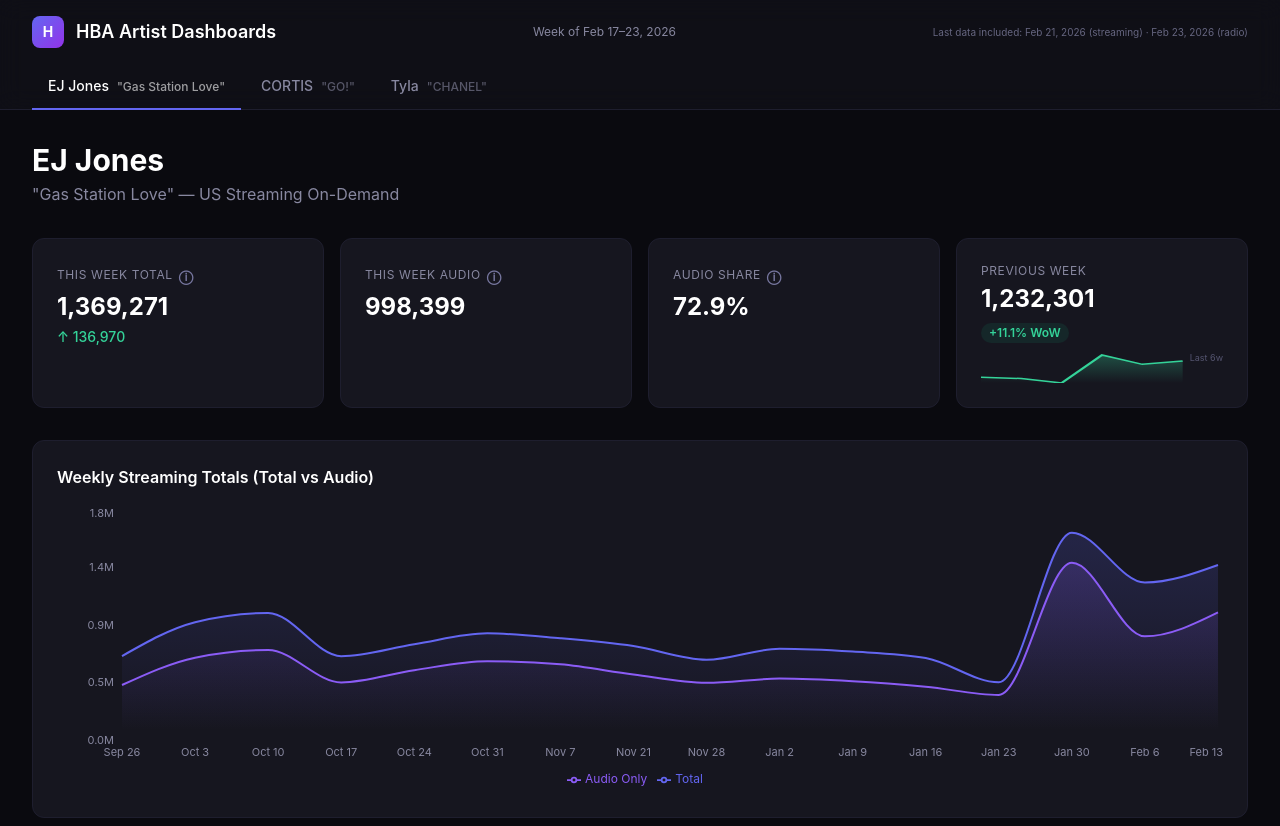
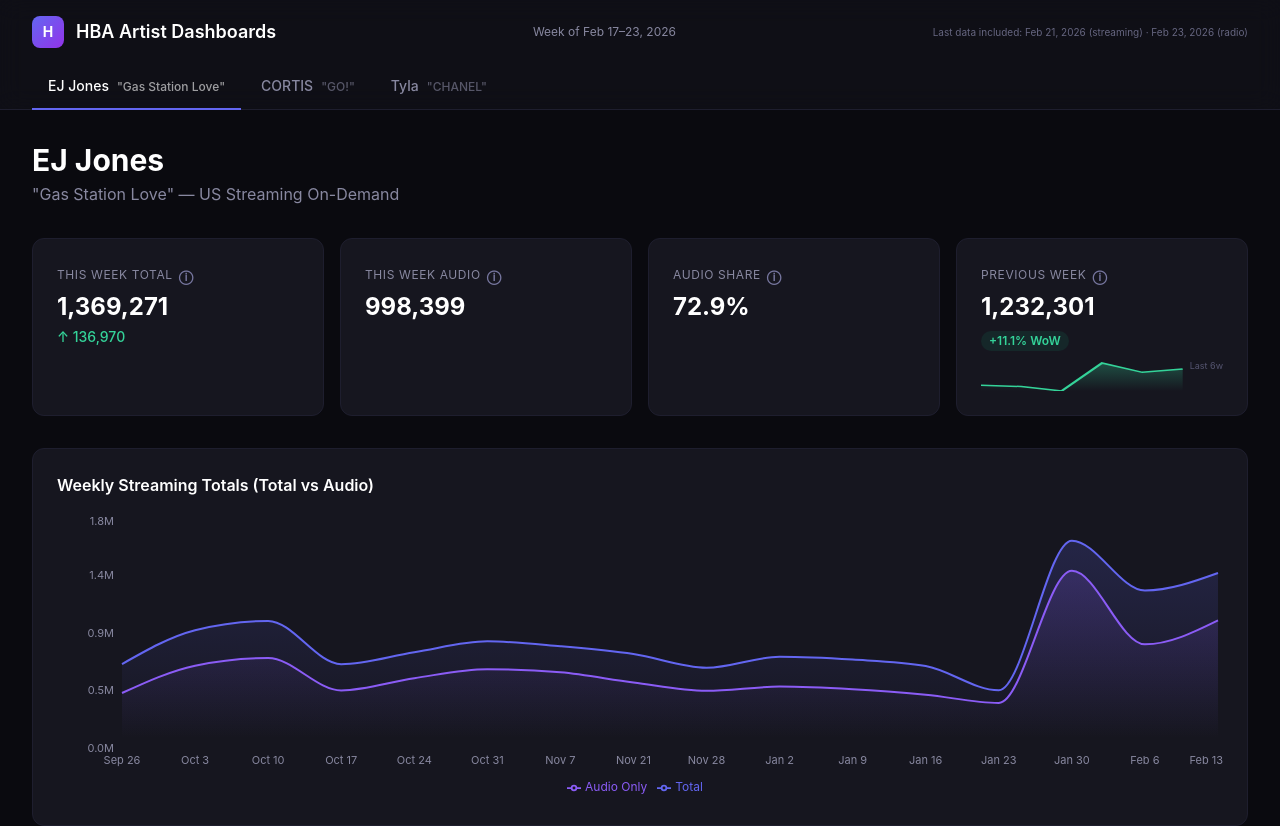
Before and after one commit to it-hbl/hba-artist-dashboards, a Next.js app: page / in a window 1280 px wide. Shown: the top 826 px of the page. Built offline with nearby package versions, Linux system fonts and the light colour scheme.

Commit message:
feat: add tooltip to Previous Week card

```diff
--- a/src/components/CortisTab.tsx
+++ b/src/components/CortisTab.tsx
@@ -37,7 +37,7 @@ export default function CortisTab() {
         <StatCard label="This Week Total" value={latestWeek.total} change={wowChange} tooltip="Total on-demand streams across all platforms: Spotify, Apple Music, YouTube, Amazon Music, Pandora, and other DSPs." />
         <StatCard label="This Week Audio" value={latestWeek.audio} tooltip="Audio-only streams from platforms like Spotify, Apple Music, Amazon Music, and Pandora. Excludes video streams (YouTube)." />
         <StatCard label="Audio Share" value={`${audioRatio}%`} tooltip="Percentage of total streams from audio platforms (Spotify, Apple Music, etc.) vs video (YouTube). Higher = more audio-driven." />
-        <StatCard label="Previous Week" value={prevWeek.total} pctChange={((latestWeek.total - prevWeek.total) / prevWeek.total) * 100} sparkData={cortisWeeklyData.slice(-6).map(w => w.total)} />
+        <StatCard label="Previous Week" value={prevWeek.total} tooltip="Last week's total on-demand streams. The percentage and sparkline show the week-over-week trend across the last 6 weeks." pctChange={((latestWeek.total - prevWeek.total) / prevWeek.total) * 100} sparkData={cortisWeeklyData.slice(-6).map(w => w.total)} />
       </div>
 
       {/* Weekly trend chart */}
--- a/src/components/EJJonesTab.tsx
+++ b/src/components/EJJonesTab.tsx
@@ -35,7 +35,7 @@ export default function EJJonesTab() {
         <StatCard label="This Week Total" value={latestWeek.total} change={wowChange} tooltip="Total on-demand streams across all platforms: Spotify, Apple Music, YouTube, Amazon Music, Pandora, and other DSPs." />
         <StatCard label="This Week Audio" value={latestWeek.audio} tooltip="Audio-only streams from platforms like Spotify, Apple Music, Amazon Music, and Pandora. Excludes video streams (YouTube)." />
         <StatCard label="Audio Share" value={`${audioRatio}%`} tooltip="Percentage of total streams from audio platforms (Spotify, Apple Music, etc.) vs video (YouTube). Higher = more audio-driven." />
-        <StatCard label="Previous Week" value={prevWeek.total} pctChange={((latestWeek.total - prevWeek.total) / prevWeek.total) * 100} sparkData={ejJonesWeeklyData.slice(-6).map(w => w.total)} />
+        <StatCard label="Previous Week" value={prevWeek.total} tooltip="Last week's total on-demand streams. The percentage and sparkline show the week-over-week trend across the last 6 weeks." pctChange={((latestWeek.total - prevWeek.total) / prevWeek.total) * 100} sparkData={ejJonesWeeklyData.slice(-6).map(w => w.total)} />
       </div>
 
       {/* Weekly trend chart */}
--- a/src/components/TylaTab.tsx
+++ b/src/components/TylaTab.tsx
@@ -38,7 +38,7 @@ export default function TylaTab() {
         <StatCard label="This Week Total" value={latestWeek.total} change={wowChange} tooltip="Total on-demand streams across all platforms: Spotify, Apple Music, YouTube, Amazon Music, Pandora, and other DSPs." />
         <StatCard label="This Week Audio" value={latestWeek.audio} tooltip="Audio-only streams from platforms like Spotify, Apple Music, Amazon Music, and Pandora. Excludes video streams (YouTube)." />
         <StatCard label="Audio Share" value={`${audioRatio}%`} tooltip="Percentage of total streams from audio platforms (Spotify, Apple Music, etc.) vs video (YouTube). Higher = more audio-driven." />
-        <StatCard label="Previous Week" value={prevWeek.total} pctChange={((latestWeek.total - prevWeek.total) / prevWeek.total) * 100} sparkData={tylaWeeklyData.slice(-6).map(w => w.total)} />
+        <StatCard label="Previous Week" value={prevWeek.total} tooltip="Last week's total on-demand streams. The percentage and sparkline show the week-over-week trend across the last 6 weeks." pctChange={((latestWeek.total - prevWeek.total) / prevWeek.total) * 100} sparkData={tylaWeeklyData.slice(-6).map(w => w.total)} />
       </div>
 
       {/* Weekly trend chart */}
```
